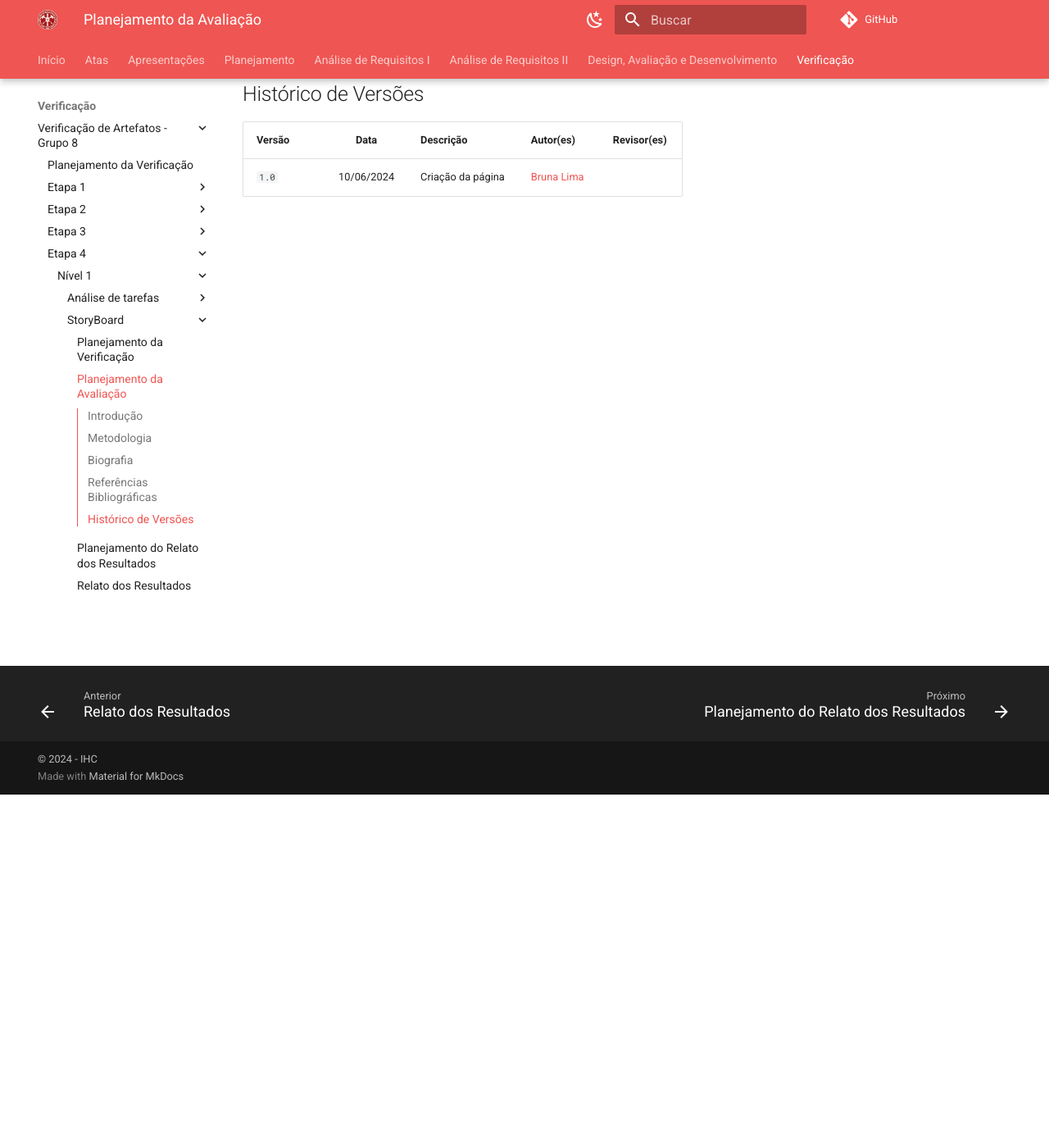
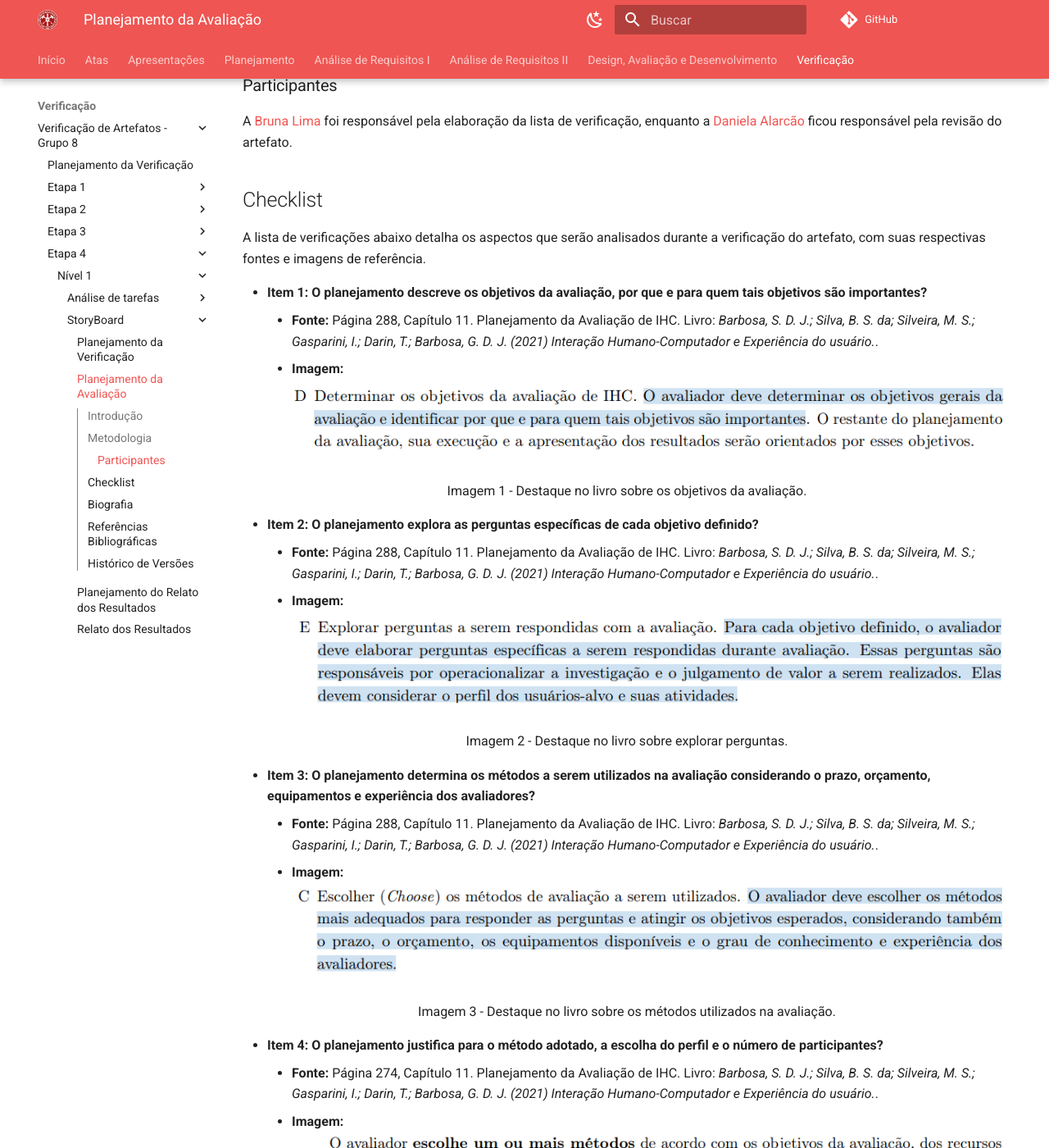
Before and after one commit to Interacao-Humano-Computador/2024.1-CBMERJ, an MkDocs documentation site: the page built from docs/verificacao_artefatos/verificacao_grupo_8/etapa_4/nivel_1/storyboard/planejamento_avaliacao.md, in a window 1280 px wide and 1400 px high, scrolled down 431 px. Shown: the whole window at 82% size. Built offline with MkDocs 1.6.1 and Material for MkDocs 9.7.7, drawn with Linux system fonts in a browser that asks for light colours; comment, search, counter and statistics services are not loaded; some of the changed text lies outside the part shown.

Commit message:
Checklist do planejamento do storyboard

```diff
--- a/docs/verificacao_artefatos/verificacao_grupo_8/etapa_4/nivel_1/storyboard/planejamento_avaliacao.md
+++ b/docs/verificacao_artefatos/verificacao_grupo_8/etapa_4/nivel_1/storyboard/planejamento_avaliacao.md
@@ -1,9 +1,63 @@
 ## Introdução
+A verificação é uma etapa crítica no desenvolvimento de software, com o objetivo de garantir sua qualidade e desempenho adequado.
+
+Nesse contexto, apresentamos a verificação do Planejamento da Avaliação do Storyboard do [Grupo 08](https://interacao-humano-computador.github.io/2024.1-Central-Expresso) (Central Expresso).</p>
 
 ## Metodologia
+Considerando o método definido no planejamento, a verificação ocorrerá por meio da inspeção.
+
+### Participantes
+A [Bruna Lima](https://github.com/libruna) foi responsável pela elaboração da lista de verificação, enquanto a [Daniela Alarcão](https://github.com/danialarcao) ficou responsável pela revisão do artefato.
+
+## Checklist
+A lista de verificações abaixo detalha os aspectos que serão analisados durante a verificação do artefato, com suas respectivas fontes e imagens de referência.
+
+- **Item 1:** **O planejamento descreve os objetivos da avaliação, por que e para quem tais objetivos são importantes?**
+    - **Fonte:** Página 288, Capítulo 11. Planejamento da Avaliação de IHC. Livro: *Barbosa, S. D. J.; Silva, B. S. da; Silveira, M. S.; Gasparini, I.; Darin, T.; Barbosa, G. D. J. (2021) Interação Humano-Computador e Experiência do usuário.*.
+    - **Imagem:** ![](img/planejamento_item_1.png)
+<p align="center">Imagem 1 - Destaque no livro sobre os objetivos da avaliação. </p>
+
+- **Item 2:** **O planejamento explora as perguntas específicas de cada objetivo definido?**
+    - **Fonte:** Página 288, Capítulo 11. Planejamento da Avaliação de IHC. Livro: *Barbosa, S. D. J.; Silva, B. S. da; Silveira, M. S.; Gasparini, I.; Darin, T.; Barbosa, G. D. J. (2021) Interação Humano-Computador e Experiência do usuário.*.
+    - **Imagem:** ![](img/planejamento_item_2.png)
+<p align="center">Imagem 2 - Destaque no livro sobre explorar perguntas. </p>
+
+- **Item 3:** **O planejamento determina os métodos a serem utilizados na avaliação considerando o prazo, orçamento, equipamentos e experiência dos avaliadores?**
+    - **Fonte:** Página 288, Capítulo 11. Planejamento da Avaliação de IHC. Livro: *Barbosa, S. D. J.; Silva, B. S. da; Silveira, M. S.; Gasparini, I.; Darin, T.; Barbosa, G. D. J. (2021) Interação Humano-Computador e Experiência do usuário.*.
+    - **Imagem:** ![](img/planejamento_item_3.png)
+<p align="center">Imagem 3 - Destaque no livro sobre os métodos utilizados na avaliação. </p>
+
+- **Item 4:** **O planejamento justifica para o método adotado, a escolha do perfil e o número de participantes?**
+    - **Fonte:** Página 274, Capítulo 11. Planejamento da Avaliação de IHC. Livro: *Barbosa, S. D. J.; Silva, B. S. da; Silveira, M. S.; Gasparini, I.; Darin, T.; Barbosa, G. D. J. (2021) Interação Humano-Computador e Experiência do usuário.*.
+    - **Imagem:** ![](img/planejamento_item_4.png)
+<p align="center">Imagem 3 - Destaque no livro sobre os métodos utilizados na avaliação. </p>
+
+- **Item 5:** **O planejamento aborda questões práticas da avaliação, como o recrutamento dos usuários, a preparação e o uso dos equipamentos, os prazos, o orçamento disponível e a mão-de-obra para conduzir as avaliações?**
+    - **Fonte:** Página 288, Capítulo 11. Planejamento da Avaliação de IHC. Livro: *Barbosa, S. D. J.; Silva, B. S. da; Silveira, M. S.; Gasparini, I.; Darin, T.; Barbosa, G. D. J. (2021) Interação Humano-Computador e Experiência do usuário.*.
+    - **Imagem:** ![](img/planejamento_item_5.png)
+<p align="center">Imagem 5 - Destaque no livro sobre as questões práticas da avaliação. </p>
+
+- **Item 6:** **O planejamento descreve como lidar com as questões éticas?**
+    - **Fonte:** Página 288, Capítulo 11. Planejamento da Avaliação de IHC. Livro: *Barbosa, S. D. J.; Silva, B. S. da; Silveira, M. S.; Gasparini, I.; Darin, T.; Barbosa, G. D. J. (2021) Interação Humano-Computador e Experiência do usuário.*.
+    - **Imagem:** ![](img/planejamento_item_6.png)
+<p align="center">Imagem 6 - Destaque no livro sobre como lidar com questões éticas. </p>
+
+- **Item 7:** **O planejamento descreve como o grupo irá avaliar, interpretar e apresentar os dados?**
+    - **Fonte:** Página 288, Capítulo 11. Planejamento da Avaliação de IHC. Livro: *Barbosa, S. D. J.; Silva, B. S. da; Silveira, M. S.; Gasparini, I.; Darin, T.; Barbosa, G. D. J. (2021) Interação Humano-Computador e Experiência do usuário.*.
+    - **Imagem:** ![](img/planejamento_item_7.png)
+<p align="center">Imagem 7 - Destaque no livro sobre avaliação, interpretação e apresentação dos dados. </p>
+
+- **Item 8:** **O documento inclui um planejamento para a realização do teste piloto?**
+    - **Fonte:** Página 276, Capítulo 11. Planejamento da Avaliação de IHC. Livro: *Barbosa, S. D. J.; Silva, B. S. da; Silveira, M. S.; Gasparini, I.; Darin, T.; Barbosa, G. D. J. (2021) Interação Humano-Computador e Experiência do usuário.*.
+    - **Imagem:** ![](img/planejamento_item_8.png)
+<p align="center">Imagem 8 - Destaque no livro sobre o teste piloto. </p>
+
+- **Item 2:** descrição aqui
+    - **Fonte:**
+    - **Imagem:**
 
 ## Biografia
-
+> - Barbosa, S. D. J.; Silva, B. S. da; Silveira, M. S.; Gasparini, I.; Darin, T.; Barbosa, G. D. J. (2021) Interação Humano-Computador e Experiência do usuário.
 
 ## Referências Bibliográficas
 
@@ -13,3 +67,4 @@
 | Versão |    Data    | Descrição                                 | Autor(es)                                       | Revisor(es)                                    |
 | ------ | :--------: | ----------------------------------------- | ----------------------------------------------- | ---------------------------------------------- |
 | `1.0`   | 10/06/2024 | Criação da página                         | [Bruna Lima](https://github.com/libruna) |   |
+| `2.0`   | 11/06/2024 | Adição do checklist | [Bruna Lima](https://github.com/libruna) |   |
```
Also changed, not shown: docs/verificacao_artefatos/verificacao_grupo_8/planejamento_verificacao.md (+8 -2 lines), docs/verificacao_artefatos/verificacao_grupo_8/etapa_4/nivel_1/storyboard/img/planejamento_item_1.png (added), docs/verificacao_artefatos/verificacao_grupo_8/etapa_4/nivel_1/storyboard/img/planejamento_item_2.png (added), docs/verificacao_artefatos/verificacao_grupo_8/etapa_4/nivel_1/storyboard/img/planejamento_item_3.png (added), docs/verificacao_artefatos/verificacao_grupo_8/etapa_4/nivel_1/storyboard/img/planejamento_item_4.png (added), docs/verificacao_artefatos/verificacao_grupo_8/etapa_4/nivel_1/storyboard/img/planejamento_item_5.png (added), docs/verificacao_artefatos/verificacao_grupo_8/etapa_4/nivel_1/storyboard/img/planejamento_item_6.png (added), docs/verificacao_artefatos/verificacao_grupo_8/etapa_4/nivel_1/storyboard/img/planejamento_item_7.png (added), docs/verificacao_artefatos/verificacao_grupo_8/etapa_4/nivel_1/storyboard/img/planejamento_item_8.png (added).
